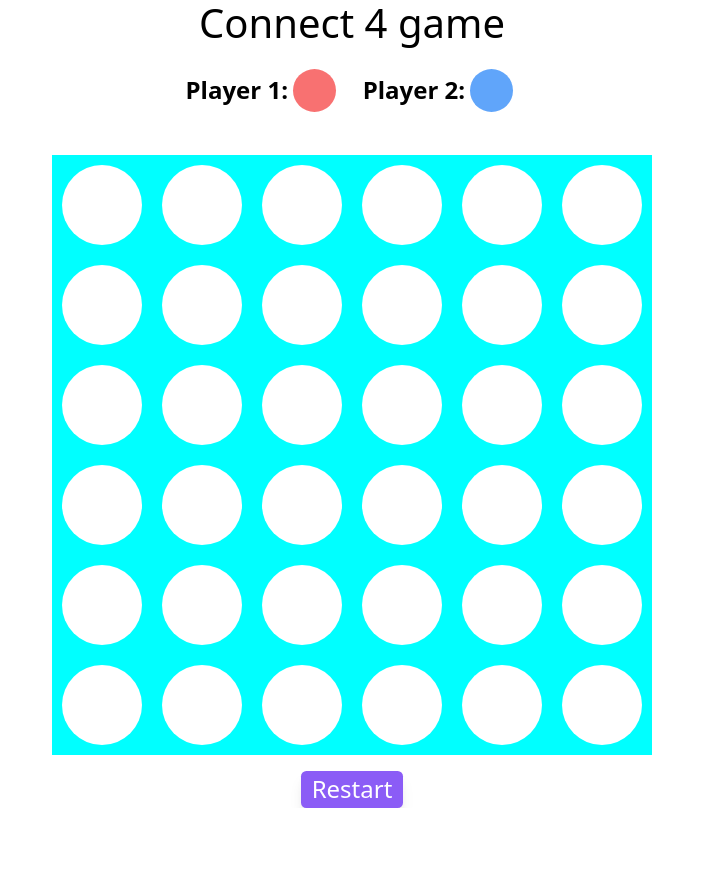
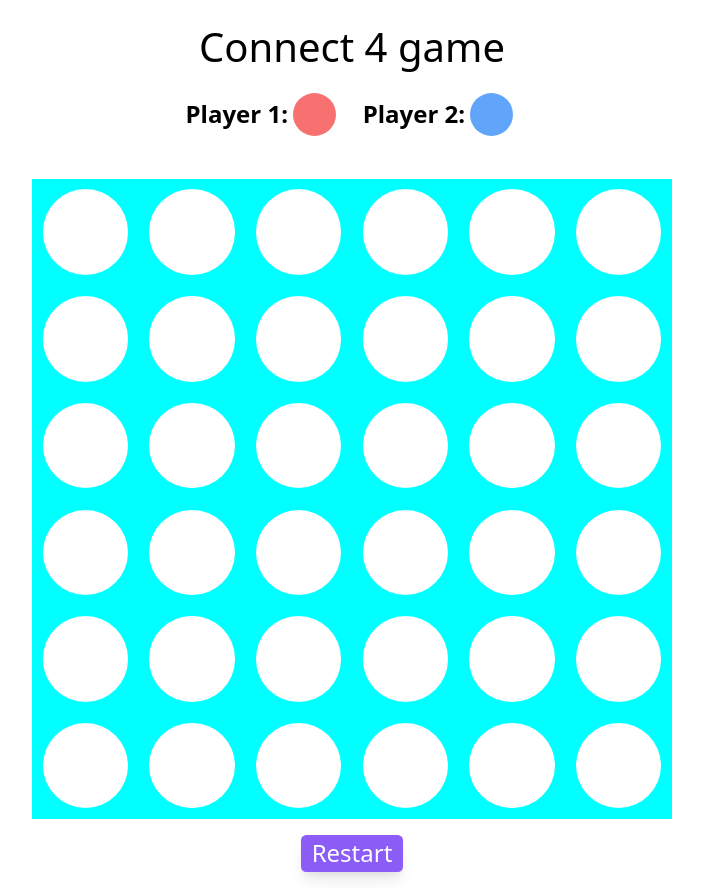
Before and after one commit to shubhsk88/connect-4, a React (Create React App) app: page / in a window 1280 px wide. Shown: the whole page, without its empty margins (288-991 px from the left). Before the commit the page ends 808 px from the top, so only its background shows below. Built offline with nearby package versions, Linux system fonts and the light colour scheme.

Commit message:
Fixing the small bug

```diff
--- a/src/App.css
+++ b/src/App.css
@@ -1,6 +1,6 @@
 .cell{
-  width: 100px;
-  height: 100px;
+  width: 10rem;
+  height: 10rem;
   background-color: aqua;
   display: grid;
   place-items: center;
@@ -9,8 +9,8 @@
 
 }
 .element{
-  width: 80px;
-  height: 80px;
+  width: 8rem;
+  height: 8rem;
   transition: background-color 0.5s;
 
   border-radius: 50%;
--- a/src/App.js
+++ b/src/App.js
@@ -53,7 +53,7 @@ function App() {
 
 
   return (
-    <div className="flex flex-col justify-center h-screen items-center">
+    <div className="flex flex-col justify-center items-center">
       <div className="py-10 text-6xl ">Connect 4 game</div>
       <Instruction />
 
```
